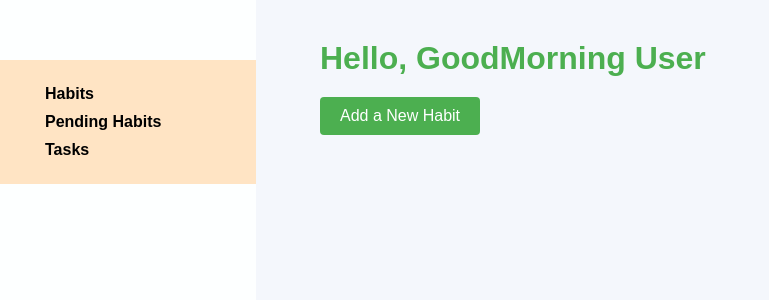
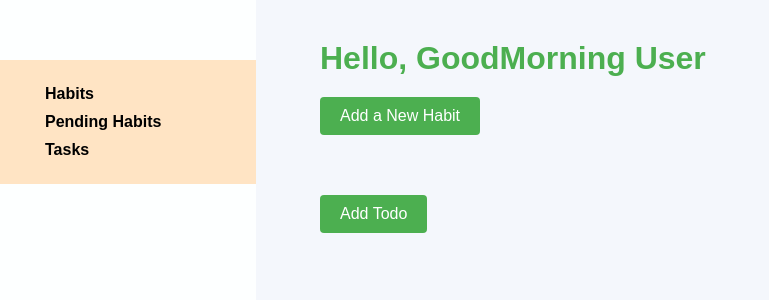
Before and after one commit to GUNAVANTH333/GrowHabit, a React (Vite) app: page / in a window 1280 px wide. Shown: the top 300 px of the page, without its empty margins (0-769 px from the left). Built offline with nearby package versions, Linux system fonts and the light colour scheme.

Commit message:
made some css changes for todo list

```diff
--- a/src/App.jsx
+++ b/src/App.jsx
@@ -10,6 +10,7 @@ function App() {
         <NavBar/>
         <div id="main">
             <Habits/>
+            <ToDoList/>
         </div>
         </>
     )
--- a/src/components/ToDoList/ToDoList.jsx
+++ b/src/components/ToDoList/ToDoList.jsx
@@ -32,7 +32,7 @@ function ToDoList(){
           :
           <button className="add_habit" onClick={updateTodo}>Add Todo</button>
         }
-          <ul>
+          <ul className="habit-list">
               {Todo.map((item, index) =>
                 <li
                   onClick={()=>handleRemove(item.id)}
```
